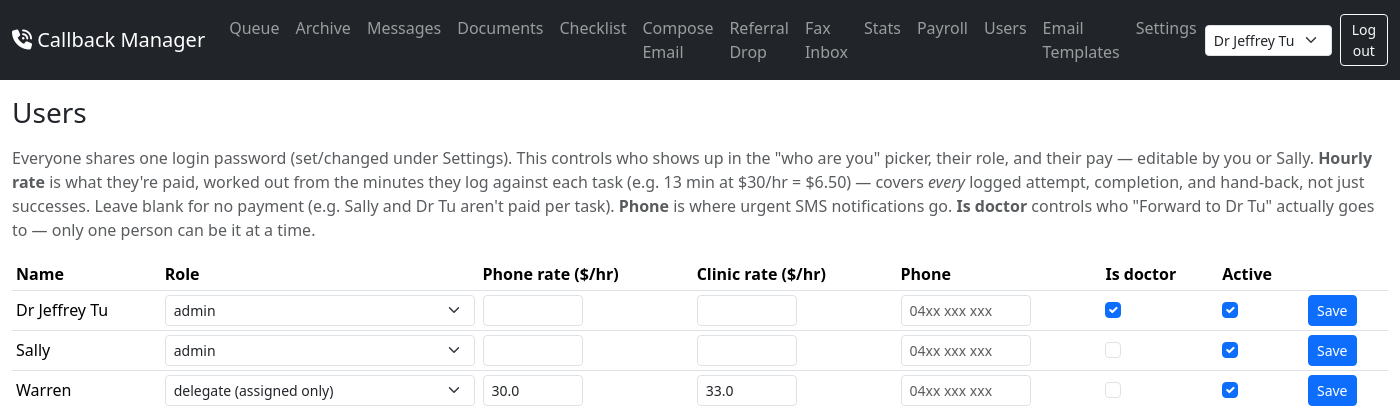
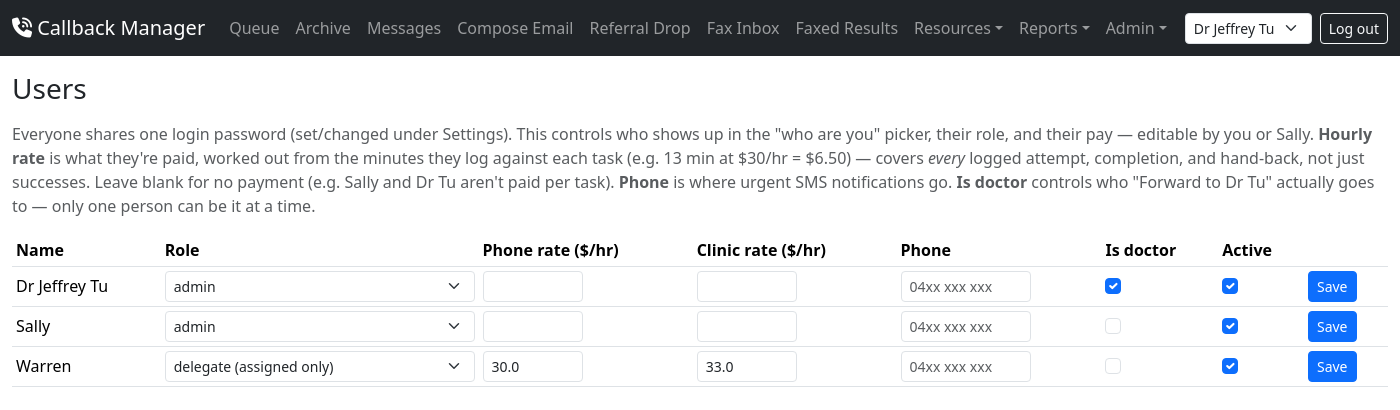
Before and after one commit to jcypowh/callback-manager, a Flask app: page /admin/users in a window 1400 px wide. Shown: the top 410 px of the page. Run offline with Flask 3, Linux system fonts and the light colour scheme; the visitor is signed in with stand-in values (Sample User, id 1); data comes from the database, SQL or seed files in the repository; data that the repository does not hold is empty.

Commit message:
Tidy up the nav: group into dropdowns, hide Checklist except for Warren
Grouped Documents (+Checklist for Warren only) under "Resources", Stats/
Payroll under "Reports", Users/Email Templates/Settings under "Admin", and
Endoscopy/Practice Manager under "Other Systems" - down from ~16 top-level
items to a handful. Documents stays available to everyone (not nested under
the admin-only group) since Warren actively needs it during calls. Adds a
dedicated "Faxed Results" top-level link to the fax archive. Tried an inline
PDF preview thumbnail on the Fax Inbox cards but it rendered as a broken
black box in testing, so reverted to the plain "View PDF" link.

```diff
--- a/templates/base.html
+++ b/templates/base.html
@@ -23,8 +23,6 @@
         <li class="nav-item"><a class="nav-link" href="{{ url_for('queue') }}">Queue</a></li>
         <li class="nav-item"><a class="nav-link" href="{{ url_for('archive') }}">Archive</a></li>
         <li class="nav-item"><a class="nav-link" href="{{ url_for('messages_page') }}">Messages</a></li>
-        <li class="nav-item"><a class="nav-link" href="{{ url_for('documents_page') }}">Documents</a></li>
-        <li class="nav-item"><a class="nav-link" href="{{ url_for('checklist_page') }}">Checklist</a></li>
         <li class="nav-item"><a class="nav-link" href="{{ url_for('compose_email') }}">Compose Email</a></li>
         {% if current_user.hourly_rate or current_user.clinic_hourly_rate %}
         <li class="nav-item"><a class="nav-link" href="{{ url_for('log_time_page') }}">Log Time</a></li>
@@ -32,19 +30,49 @@
         {% if current_user.role in ('admin', 'actioneer') %}
         <li class="nav-item"><a class="nav-link" href="{{ url_for('referral_drop') }}">Referral Drop</a></li>
         <li class="nav-item"><a class="nav-link" href="{{ url_for('fax_inbox_page') }}">Fax Inbox {% if unfiled_fax_count %}<span class="badge bg-warning text-dark">{{ unfiled_fax_count }}</span>{% endif %}</a></li>
+        <li class="nav-item"><a class="nav-link" href="{{ url_for('fax_archive_page') }}">Faxed Results</a></li>
         {% endif %}
+
+        <li class="nav-item dropdown">
+          <a class="nav-link dropdown-toggle" href="#" role="button" data-bs-toggle="dropdown" aria-expanded="false">Resources</a>
+          <ul class="dropdown-menu">
+            <li><a class="dropdown-item" href="{{ url_for('documents_page') }}">Documents</a></li>
+            {% if current_user.role == 'delegate' %}
+            <li><a class="dropdown-item" href="{{ url_for('checklist_page') }}">Checklist</a></li>
+            {% endif %}
+          </ul>
+        </li>
+
         {% if current_user.role == 'admin' %}
-        <li class="nav-item"><a class="nav-link" href="{{ url_for('stats_page') }}">Stats</a></li>
-        <li class="nav-item"><a class="nav-link" href="{{ url_for('payroll') }}">Payroll</a></li>
-        <li class="nav-item"><a class="nav-link" href="{{ url_for('admin_users') }}">Users</a></li>
-        <li class="nav-item"><a class="nav-link" href="{{ url_for('email_templates_page') }}">Email Templates</a></li>
-        <li class="nav-item"><a class="nav-link" href="{{ url_for('admin_settings') }}">Settings</a></li>
+        <li class="nav-item dropdown">
+          <a class="nav-link dropdown-toggle" href="#" role="button" data-bs-toggle="dropdown" aria-expanded="false">Reports</a>
+          <ul class="dropdown-menu">
+            <li><a class="dropdown-item" href="{{ url_for('stats_page') }}">Stats</a></li>
+            <li><a class="dropdown-item" href="{{ url_for('payroll') }}">Payroll</a></li>
+          </ul>
+        </li>
+        <li class="nav-item dropdown">
+          <a class="nav-link dropdown-toggle" href="#" role="button" data-bs-toggle="dropdown" aria-expanded="false">Admin</a>
+          <ul class="dropdown-menu">
+            <li><a class="dropdown-item" href="{{ url_for('admin_users') }}">Users</a></li>
+            <li><a class="dropdown-item" href="{{ url_for('email_templates_page') }}">Email Templates</a></li>
+            <li><a class="dropdown-item" href="{{ url_for('admin_settings') }}">Settings</a></li>
+          </ul>
+        </li>
         {% endif %}
-        {% if endoscopy_manager_url %}
-        <li class="nav-item"><a class="nav-link" href="{{ endoscopy_manager_url }}" target="_blank" rel="noopener">Endoscopy Manager <i class="fa-solid fa-arrow-up-right-from-square fa-2xs"></i></a></li>
-        {% endif %}
-        {% if practice_manager_url %}
-        <li class="nav-item"><a class="nav-link" href="{{ practice_manager_url }}" target="_blank" rel="noopener">Practice Manager <i class="fa-solid fa-arrow-up-right-from-square fa-2xs"></i></a></li>
+
+        {% if endoscopy_manager_url or practice_manager_url %}
+        <li class="nav-item dropdown">
+          <a class="nav-link dropdown-toggle" href="#" role="button" data-bs-toggle="dropdown" aria-expanded="false">Other Systems</a>
+          <ul class="dropdown-menu">
+            {% if endoscopy_manager_url %}
+            <li><a class="dropdown-item" href="{{ endoscopy_manager_url }}" target="_blank" rel="noopener">Endoscopy Manager <i class="fa-solid fa-arrow-up-right-from-square fa-2xs"></i></a></li>
+            {% endif %}
+            {% if practice_manager_url %}
+            <li><a class="dropdown-item" href="{{ practice_manager_url }}" target="_blank" rel="noopener">Practice Manager <i class="fa-solid fa-arrow-up-right-from-square fa-2xs"></i></a></li>
+            {% endif %}
+          </ul>
+        </li>
         {% endif %}
       </ul>
       <form method="post" action="{{ url_for('switch_user') }}" class="d-inline me-2">
```
